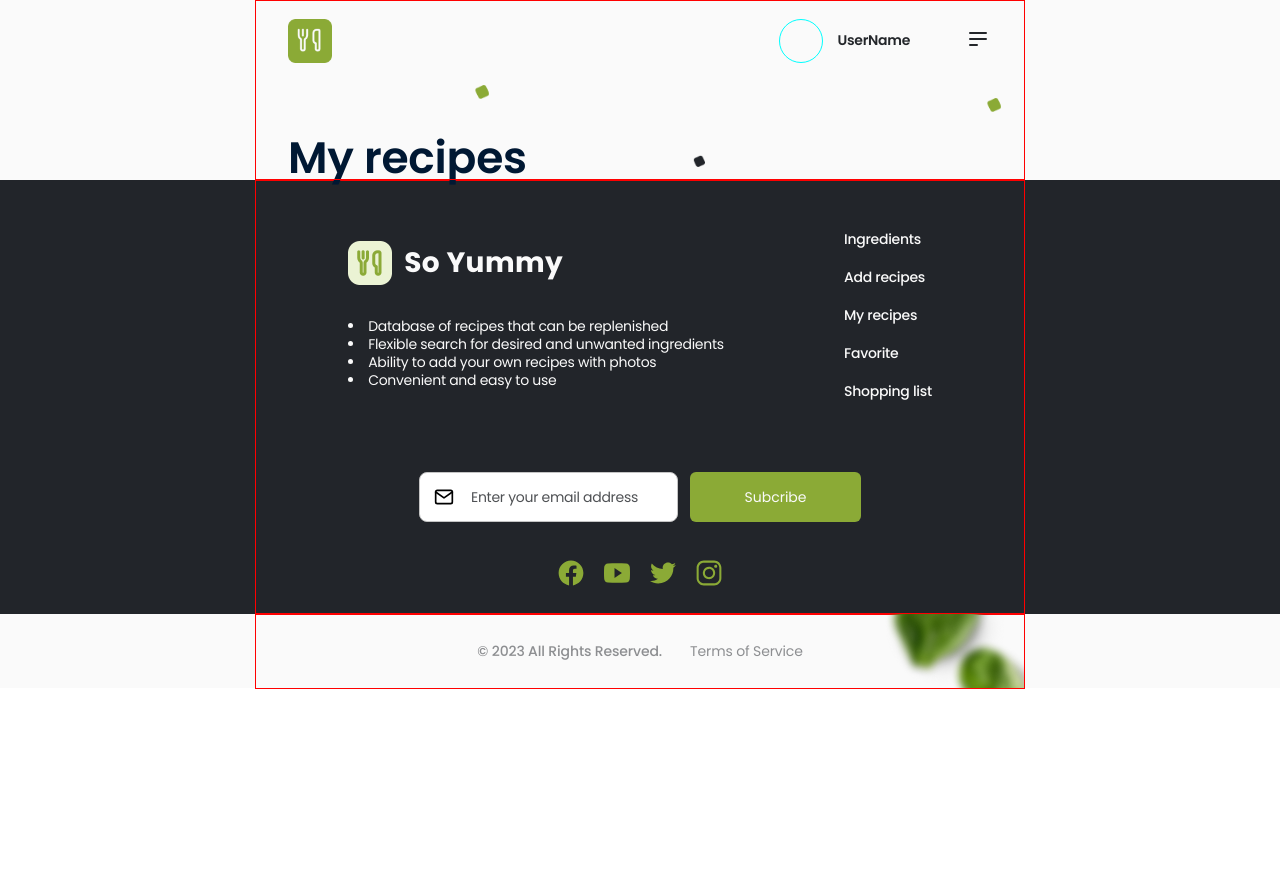
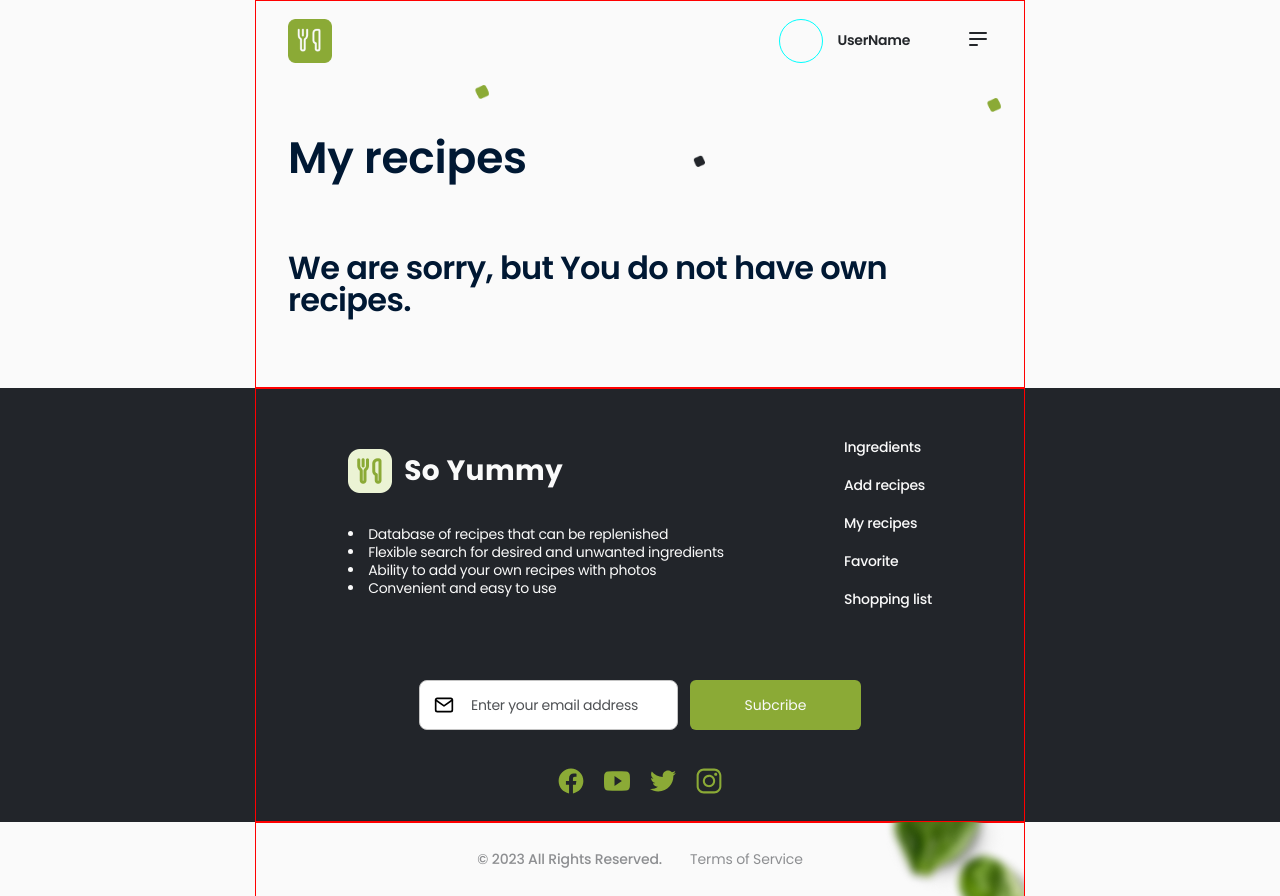
Before and after one commit to BondarViktoriia/so-yummy-front, a React (Create React App) app: page /so-yummy-front/my in a window 1280 px wide. Before the commit the page ends 800 px from the top, so only its background shows below. Built offline with nearby package versions, Linux system fonts and the light colour scheme.

Commit message:
my recipe update

```diff
--- a/src/pages/MyRecipesPage.js
+++ b/src/pages/MyRecipesPage.js
@@ -1,15 +1,76 @@
-import React from 'react';
+import styled from 'styled-components';
+import React, { useEffect } from 'react';
+import { useSelector, useDispatch } from 'react-redux';
+import {
+  getOwnRecipesOperation,
+  deleteOwnRecipeOperation,
+} from 'redux/ownRecipe/ownRecipesOperation';
+import { getRecipes } from 'redux/ownRecipe/ownRecipesSelectors';
 import RecipesList from 'components/RecipeList/RecipesList';
 import Title from 'components/Title/Title';
 import { ContainerStyled } from 'components/Container/Container.styled';
 
 const MyRecipesPage = () => {
+  const recipes = useSelector(getRecipes);
+
+  const dispatch = useDispatch();
+
+  useEffect(() => {
+    dispatch(getOwnRecipesOperation());
+  }, [dispatch]);
+
+  const removeOwnRecipe = id => {
+    dispatch(deleteOwnRecipeOperation(id));
+  };
+
   return (
     <ContainerStyled>
       <Title>My recipes</Title>
-      <RecipesList recipes={[]} page="my" />
+      <div>
+        {recipes.recipes.length > 0 && (
+          <RecipesList
+            recipes={recipes.recipes}
+            page="my"
+            onDeleteOwnRecipe={removeOwnRecipe}
+          />
+        )}
+        {recipes.recipes.length === 0 && (
+          <EmptyList>We are sorry, but You do not have own recipes.</EmptyList>
+        )}
+      </div>
+      {/* <RecipesList recipes={[]} page="my" /> */}
     </ContainerStyled>
   );
 };
 
+const EmptyList = styled.h2`
+  padding-top: 50px;
+  padding-bottom: 50px;
+  margin-left: 16px;
+  margin-right: 16px;
+
+  border-radius: 10px;
+
+  font-family: 'Poppins';
+  font-style: normal;
+  font-weight: 600;
+  font-size: 28px;
+  line-height: 1;
+  letter-spacing: -0.02em;
+  font-feature-settings: 'liga' off;
+  color: ${props => props.theme.colors.title};
+
+  @media (min-width: 768px) {
+    padding-top: 72px;
+    padding-bottom: 72px;
+    margin-left: 32px;
+    margin-right: 32px;
+
+    font-size: 32px;
+  }
+
+  @media (min-width: 1440px) {
+  }
+`;
+
 export default MyRecipesPage;
--- /dev/null
+++ b/src/redux/ownRecipe/ownRecipesSelectors.js
@@ -0,0 +1 @@
+export const getRecipes = state => state.ownRecipe.ownRecipes;
--- a/src/redux/ownRecipe/ownRecipesSlice.js
+++ b/src/redux/ownRecipe/ownRecipesSlice.js
@@ -40,15 +40,14 @@ export const ownRecipesSlice = createSlice({
         state.isOwnRecipesFetching = false;
       })
 
-
       .addCase(getOwnRecipesOperation.pending, pending)
       .addCase(addOwnRecipeOperation.pending, pending)
       .addCase(deleteOwnRecipeOperation.pending, pending)
 
       .addCase(getOwnRecipesOperation.rejected, rejected)
       .addCase(addOwnRecipeOperation.rejected, rejected)
-      .addCase(deleteOwnRecipeOperation.rejected, rejected)
-
+      .addCase(deleteOwnRecipeOperation.rejected, rejected),
 });
 
+export const ownRecipeReducer = ownRecipesSlice.reducer;
 export default ownRecipesSlice.reducer;
--- a/src/redux/store.js
+++ b/src/redux/store.js
@@ -13,7 +13,7 @@ import storage from 'redux-persist/lib/storage';
 import { themeReducer } from './theme/themeSlice';
 import { shoppingListSlice } from './shoppingList/shoppingListSlice';
 import { recipeReducer } from './recipePage/recipeSlice';
-// import ownRecipesSlice from './ownRecipe/ownRecipesSlice';
+import { ownRecipeReducer } from './ownRecipe/ownRecipesSlice';
 import { authReducer } from './auth/authSlice';
 import { ingredientsReducer } from './ingredients/ingredientsSlice';
 
@@ -39,6 +39,11 @@ const persistShoppingListConfig = {
   storage,
 };
 
+const ownRecipePersistConfig = {
+  key: 'ownRecipes',
+  storage,
+};
+
 const rootReducer = combineReducers({
   auth: persistReducer(persistConfig, authReducer),
   theme: persistReducer(themePersistedConfig, themeReducer),
@@ -48,6 +53,7 @@ const rootReducer = combineReducers({
     shoppingListSlice.reducer
   ),
   ingredients: persistReducer(ingredientsPersistConfig, ingredientsReducer),
+  ownRecipe: persistReducer(ownRecipePersistConfig, ownRecipeReducer),
 });
 
 export const store = configureStore({
```
